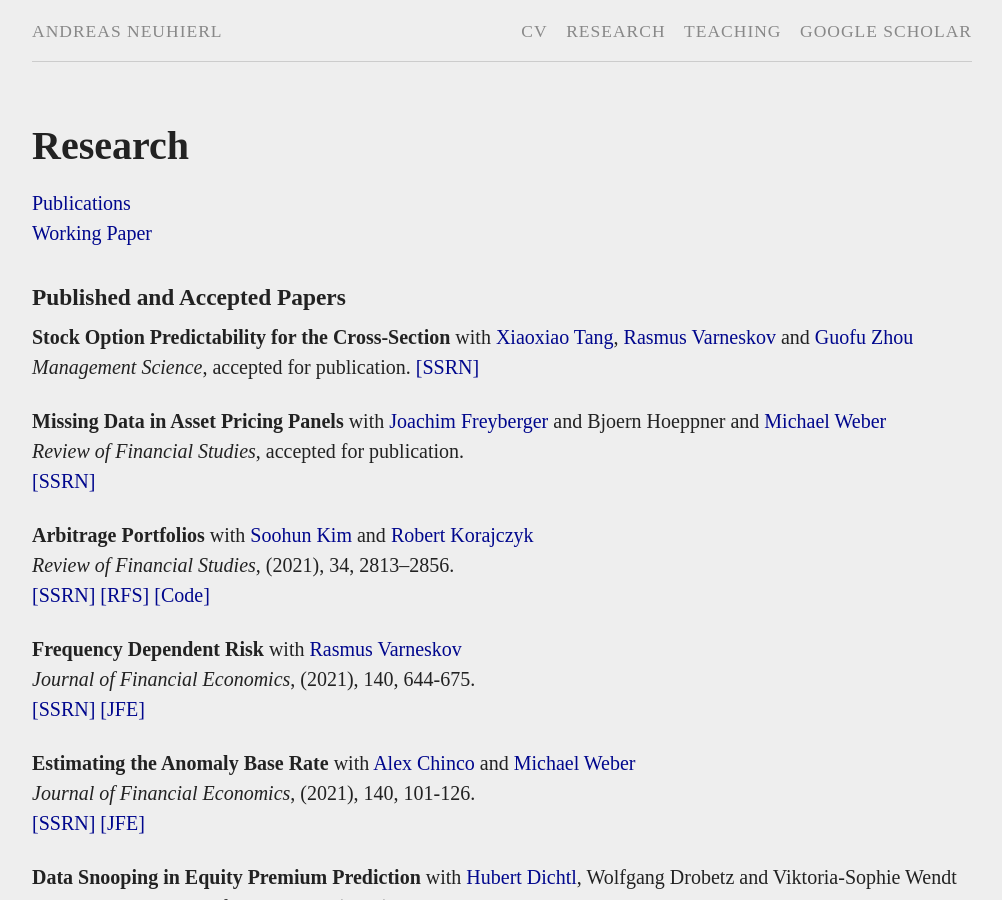
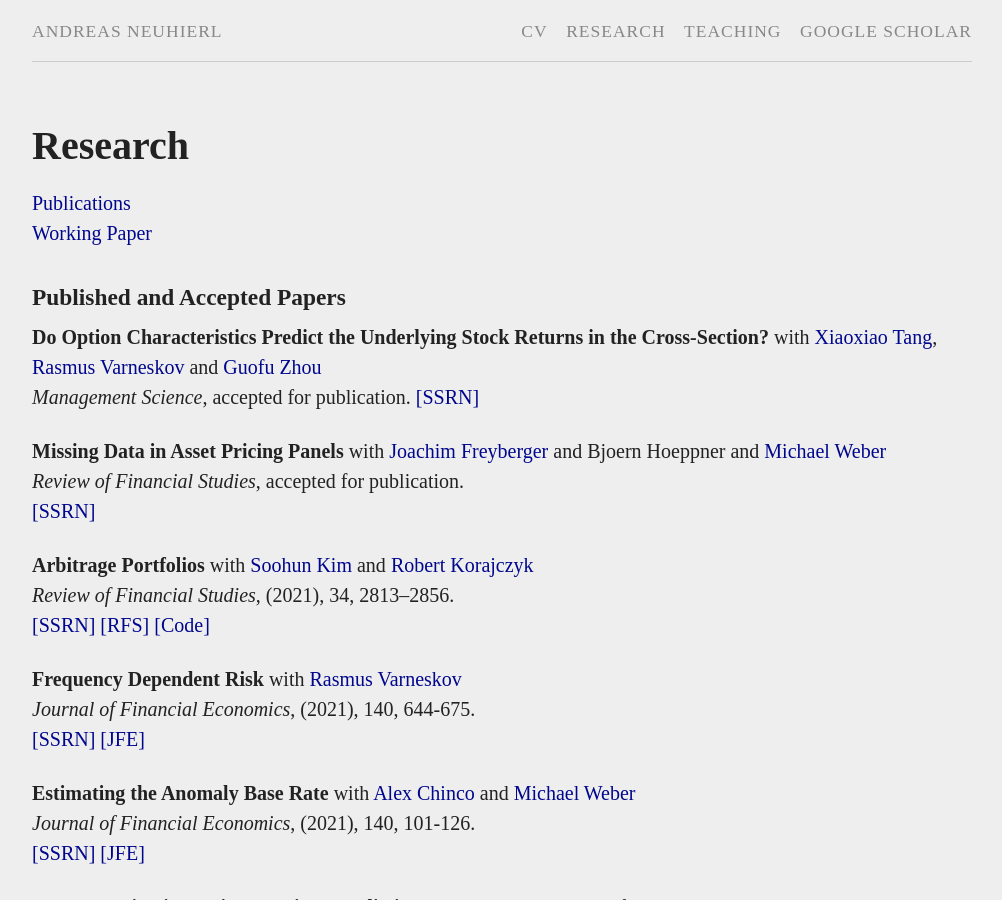
Before and after one commit to aneuhierl/aneuhierl.github.io, a Jekyll site: the page built from research.md, in a window 1280 px wide and 900 px high. Shown: the whole window, without its empty margins (138-1140 px from the left). Built offline with Jekyll 4.4.1, drawn with Linux system fonts in a browser that asks for light colours; comment, search, counter and statistics services are not loaded.

Commit message:
Update research.md

```diff
--- a/research.md
+++ b/research.md
@@ -84,7 +84,7 @@ published: true
 
 ### <a id="pubs"></a>Published and Accepted Papers ###
 
-**Stock Option Predictability for the Cross-Section**  with [Xiaoxiao Tang](https://sites.google.com/view/xiaoxiaotang-homepage){:target="_blank"}, [Rasmus Varneskov](https://sites.google.com/site/rasmusvarneskov/home){:target="_blank"} and [Guofu Zhou](http://apps.olin.wustl.edu/faculty/zhou/){:target="_blank"}
+**Do Option Characteristics Predict the Underlying Stock Returns in the Cross-Section?**  with [Xiaoxiao Tang](https://sites.google.com/view/xiaoxiaotang-homepage){:target="_blank"}, [Rasmus Varneskov](https://sites.google.com/site/rasmusvarneskov/home){:target="_blank"} and [Guofu Zhou](http://apps.olin.wustl.edu/faculty/zhou/){:target="_blank"}
 _Management Science_, accepted for publication.
 [[SSRN]](https://papers.ssrn.com/sol3/papers.cfm?abstract_id=3795486){:target="_blank"}
 
```
